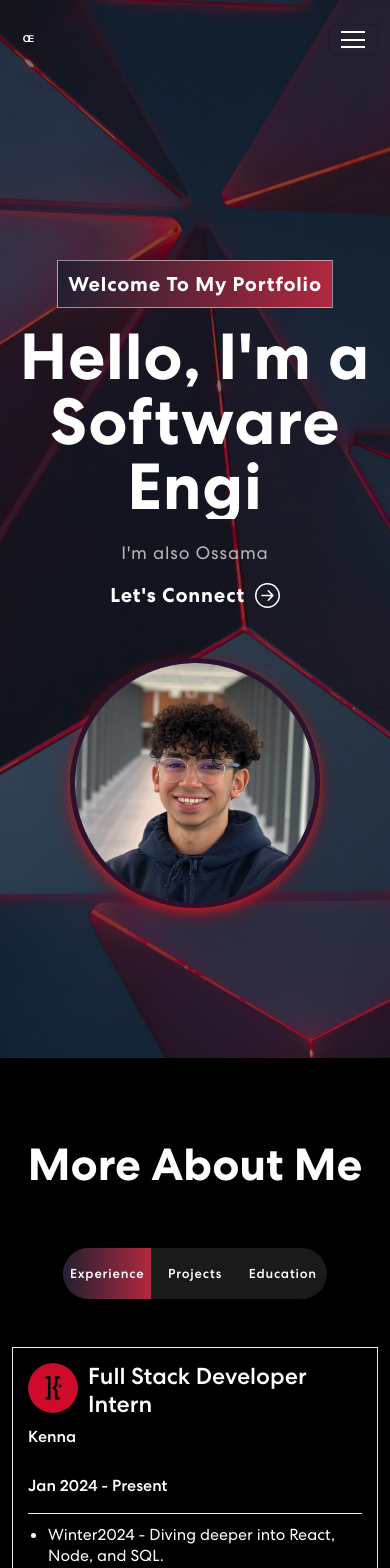
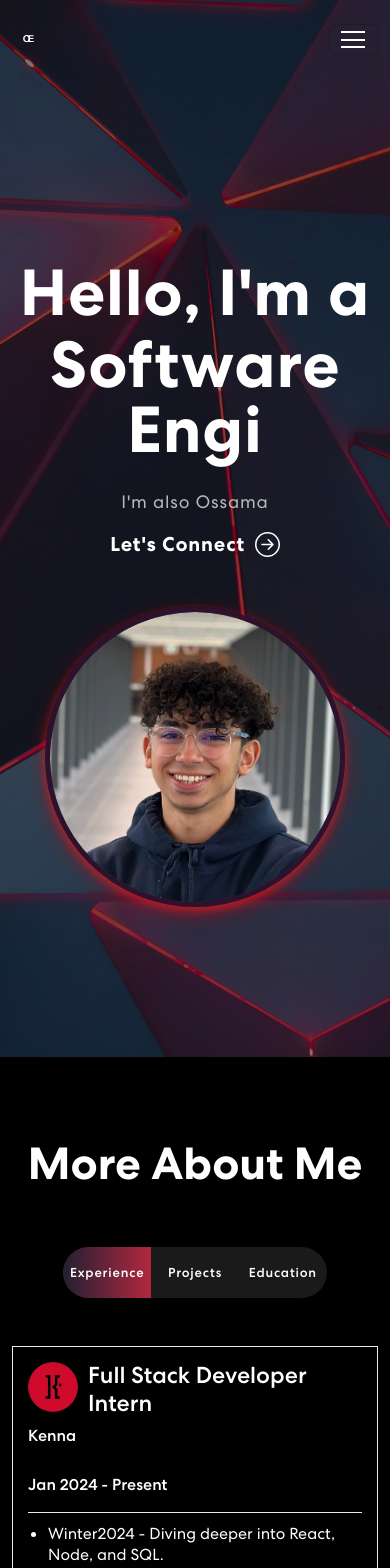
Before and after one commit to Ossama-E/portfolio, a React (Create React App) app: page / in a window 390 px wide. Shown: the top 1568 px of the page. Built offline with nearby package versions, Linux system fonts and the light colour scheme.

Commit message:
updated resume

```diff
--- a/src/App.css
+++ b/src/App.css
@@ -358,7 +358,7 @@ nav.navbar .navbar-toggler[aria-expanded="true"] .navbar-toggler-icon {
 }
 
 .wrap {
-   height: 2em;
+   height: 2.2em;
    display: flex;
    flex-direction: column;
    justify-content: center;
@@ -796,6 +796,7 @@ nav.navbar .navbar-toggler[aria-expanded="true"] .navbar-toggler-icon {
    object-fit: cover;
    width: 450px;
    height: 450px;
+   margin-top: 20px;
 }
 
 
@@ -804,8 +805,8 @@ nav.navbar .navbar-toggler[aria-expanded="true"] .navbar-toggler-icon {
 @media (max-width: 650px) {
    .profile-image {
       margin: 50px;
-      height: 250px;
-      width: 250px;
+      height: 300px;
+      width: 300px;
    }
 
    .welcome-container {
@@ -826,6 +827,7 @@ nav.navbar .navbar-toggler[aria-expanded="true"] .navbar-toggler-icon {
    .profile-image-container {
       display: flex;
       justify-content: center;
+      margin-top: 20px;
    }
 
    .banner button {
--- a/src/components/Banner.js
+++ b/src/components/Banner.js
@@ -44,14 +44,18 @@ export const Banner = () => {
       <section className="banner" id="home">
          <Container>
             <Row class="align-items-center">
-               <Col xs={12} md={6} xl={7} className="welcome-container">
-                  <span className="tagline"> Welcome To My Portfolio</span>
+               <Col xs={12} md={6} xl={7} className="welcome-container" style={{
+                  justifyContent: "center",
+                  alignContent: "center",
+                  textAlign: "center"
+               }}>
+                  {/* <span className="tagline"> Welcome To My House</span> */}
                   <h1>
                      Hello, I'm a <span className="wrap">{text}</span>
                   </h1>
                   <p>I'm also Ossama</p>
                   <a className="link-btn" href="https://www.linkedin.com/in/ossamaelhelali">
-                     <button>
+                     <button style={{ margin: "auto" }}>
                         Let's Connect
                         <ArrowRightCircle size={25} />
                      </button>
```
Also changed, not shown: 1 other file (tests, documents, lock files or other folders).
